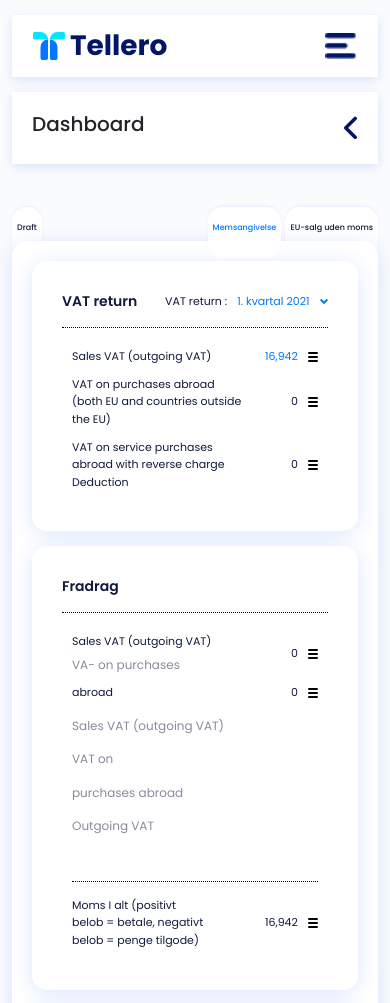
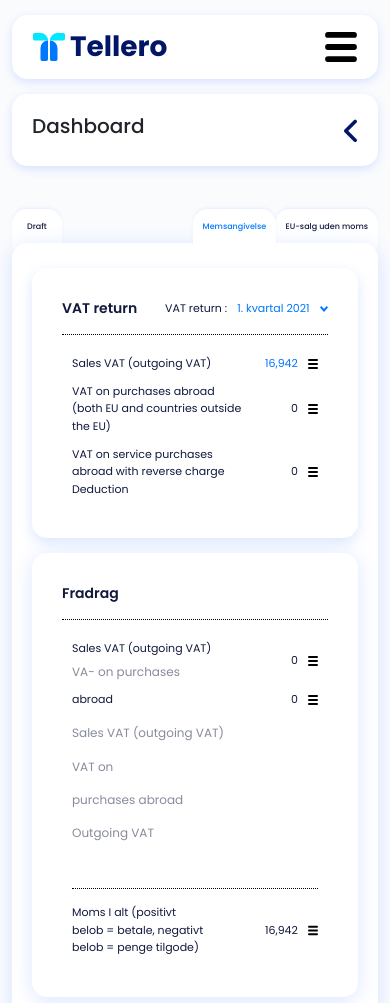
Before and after one commit to sajawalk522/TelleroForm, a plain HTML site: page moms.html in a window 390 px wide. Shown: the top 1003 px of the page. Drawn offline with Linux system fonts and the light colour scheme.

Commit message:
file updated

```diff
--- a/css/style.css
+++ b/css/style.css
@@ -1879,7 +1879,10 @@ p {
   }
   .tabs-container a{
     font-size: 8px!important;
-    padding: 15px 5px 25px 5px!important;
+    padding: 12px 10px 25px 10px!important;
+  }
+  .draft-link a{
+    padding: 12px 15px 25px 15px!important;
   }
 }
 .inner-rows .col-4-width{
@@ -2030,15 +2033,17 @@ p {
 
 .tabs-container a{
   text-decoration: none;
-  padding: 15px ;
+  padding: 12px 15px 27px 15px ;
   background-color: #fff;
   color: #11193c;
-  /* opacity: 0.48; */
+  margin-top: -3px;
   font-size: 12px;
   font-weight: 500;
   border-radius: 15px;
   box-shadow: 0px -2px 4px -2px rgb(33 108 252 / 16%);
     background-color: #ffffff;
+    position: relative;
+    top: -3px;
 }
 .active-tab{
   /* box-shadow: 0 3px 20px 0 rgba(33, 108, 252, 0.16); */
@@ -2049,7 +2054,7 @@ p {
   z-index: 3;
 }
 .mids-container{
-  padding: 20px;
+  padding: 25px 20px;
   border-radius: 15px;
   box-shadow: 0 3px 20px 0 rgba(33, 108, 252, 0.16);
   background-color: #ffffff;
@@ -2062,6 +2067,9 @@ p {
   box-shadow: 0 3px 20px 0 rgba(33, 108, 252, 0.16);
   background-color: #ffffff;
   margin-bottom: 15px;
+}
+.vat-box{
+  box-shadow: 0 5px 13px 0 rgba(33, 108, 252, 0.16)!important;
 }
 .mids-container .vat-return{
   margin: 15px;
@@ -2137,6 +2145,9 @@ p {
 }
 .tabs-container .report-tabs a:nth-child(1){
   margin: 0px!important;
+}
+.right-tabs a:nth-child(2){
+  margin-left: -5px;
 }
 /* report css start  */
 .report-logo img{
--- a/moms.html
+++ b/moms.html
@@ -132,18 +132,18 @@
                 <section class="d-block d-sm-block d-md-none">
                     <div class="mobile-header">
                         <div class="left-sidebar position-relative">
-                            <div class="logo d-flex align-items-center justify-content-between">
+                            <div class="logo round d-flex align-items-center justify-content-between">
                                 <div class="d-flex align-items-center">
                                     <div><img src="images/logo.svg" /></div>
                                     <div>
                                         <p>Tellero</p>
                                     </div>
                                 </div>
-                                <div class="openbtn" onclick="openNav()"><img src="images/humberger.png" /></div>
+                                <div class="openbtn" onclick="openNav()"><img src="images/list.svg" /></div>
                             </div>
                         </div>
                         <div
-                            class="humberger-container d-flex justify-content-between align-items-center position-relative">
+                            class="humberger-container round d-flex justify-content-between align-items-center position-relative">
 
                             <div>
                                 <h5>Dashboard</h5>
@@ -186,14 +186,14 @@
                                     <a href="javascript:void(0)" onclick="closeNav()"><img src="images/close.png" /></a>
                                 </div>
                                 <div>
-                                    <div class="logo d-flex align-items-center">
+                                    <div class="logo round d-flex align-items-center">
                                         <div><img src="images/logo.svg" /></div>
                                         <div>
                                             <p>Tellero</p>
                                         </div>
                                     </div>
                                     <div>
-                                        <div class="tbl-container d-flex justify-content-between bg-white"
+                                        <div class="tbl-container round d-flex justify-content-between bg-white"
                                             onclick="toggleDropdownNav()">
                                             <div class="d-flex justify-content-center align-items-center">
                                                 <div><img src="images/logo.svg" /></div>
@@ -285,11 +285,11 @@
                                             <p>Your Plan: </p><span> Basic</span>
                                         </div>
                                         <div>
-                                            <button type="button" class="btn btn-white">Upgrade</button>
+                                            <button type="button" class="btn btn-white round">Upgrade</button>
                                         </div>
                                     </div>
                                     <div class="logout">
-                                        <a href="#" class="d-flex justify-content-center align-items-center"><img
+                                        <a href="#" class="d-flex round justify-content-center align-items-center"><img
                                                 src="images/signoff.png" /> Log out</a>
                                     </div>
                                 </div>
@@ -354,16 +354,16 @@
 
                         <section class="mt-4">
                             <div class="tabs-container d-flex justify-content-between">
-                                <div>
+                                <div class="draft-link ">
                                     <a href="#">Draft</a>
                                 </div>
-                                <div>
+                                <div class="right-tabs">
                                     <a href="#" class="active-tab">Memsangivelse</a>
                                     <a href="#">EU-salg uden moms</a>
                                 </div>
                             </div>
                             <div class="mids-container">
-                                <div class="vat-section">
+                                <div class="vat-section vat-box">
                                     <div class="vat-return ">
                                         <div class="vat-head d-flex justify-content-between align-items-center">
                                             <h5>VAT return</h5>
```
Also changed, not shown: report.html (+6 -6 lines).
